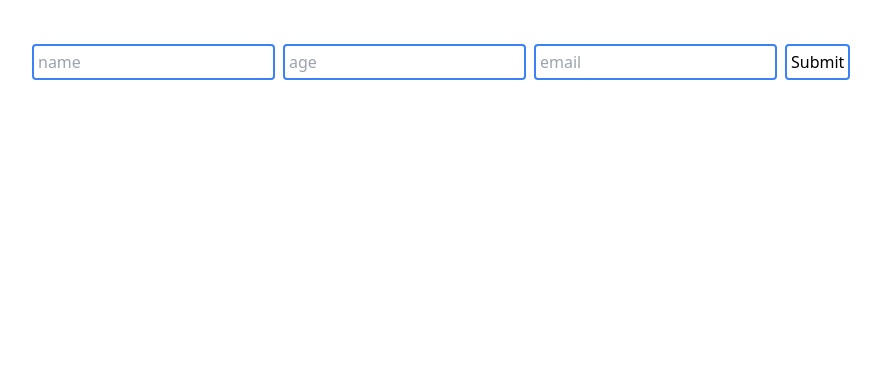
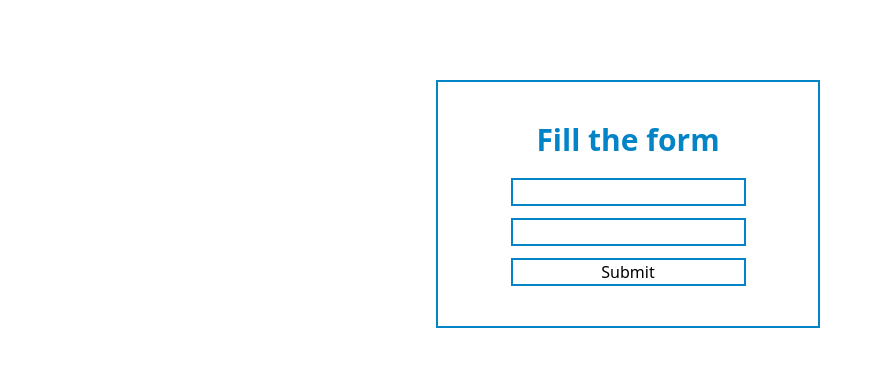
Before and after one commit to Zulquar123/Form, a React (Vite) app: page / in a window 1280 px wide. Shown: the top 366 px of the page, without its empty margins (12-893 px from the left). Built offline with nearby package versions, Linux system fonts and the light colour scheme.

Commit message:
use ref updated

```diff
--- a/src/UseRef.jsx
+++ b/src/UseRef.jsx
@@ -1,22 +1,66 @@
-import React, { useRef } from "react";
+import { useRef } from "react";
 
 export default function UseRef() {
-  const sty = "border-2 border-blue-500 rounded m-1 p-1";
   const name = useRef(null);
-  const age = useRef(null);
-  const email = useRef(null);
+  const password = useRef(null);
+
   const handleSubmit = (event) => {
     event.preventDefault();
-    console.log(name.current.value, age.current.value, email.current.value);
+    const inputname = name.current.value;
+    const inputpassword = password.current.value;
+    console.log(inputname, inputpassword);
   };
   return (
-    <div className="m-10 ">
-      <form action="" onSubmit={handleSubmit}>
-        <input ref={name} type="text" placeholder="name" className={sty} />
-        <input ref={age} type="text" placeholder="age" className={sty} />
-        <input ref={email} type="text" placeholder="email" className={sty} />
-        <input type="submit" className={sty} />
+    <div className="flex flex-col gap-5 justify-center items-center mt-20 border-2 border-sky-600 w-[30%] m-auto p-10">
+      <h1 className="font-bold text-3xl text-sky-600">Fill the form</h1>
+      <form action="" className="flex flex-col gap-3" onSubmit={handleSubmit}>
+        <input
+          type="text"
+          name="name"
+          id=""
+          className="border-2 border-sky-600"
+          required
+          ref={name}
+        />
+        <input
+          type="password"
+          name="password"
+          id=""
+          className="border-2 border-sky-600"
+          required
+          ref={password}
+        />
+        <button type="Submit" className="border-2 border-sky-600">
+          Submit
+        </button>
       </form>
+      {/* <div>
+
+        {"name : " + inputname + " \n " + "password : " + inputpassword}   will not work because there is no state
+      </div> */}
     </div>
   );
 }
+
+// import { useRef } from "react";
+
+// export default function UseRef() {
+//   const sty = "border-2 border-blue-500 rounded m-1 p-1";
+//   const name = useRef(null);
+//   const age = useRef(null);
+//   const email = useRef(null);
+//   const handleSubmit = (event) => {
+//     event.preventDefault();
+//     console.log(name.current.value, age.current.value, email.current.value);
+//   };
+//   return (
+//     <div className="m-10 ">
+//       <form action="" onSubmit={handleSubmit}>
+//         <input ref={name} type="text" placeholder="name" className={sty} />
+//         <input ref={age} type="text" placeholder="age" className={sty} />
+//         <input ref={email} type="text" placeholder="email" className={sty} />
+//         <input type="submit" className={sty} />
+//       </form>
+//     </div>
+//   );
+// }
```
